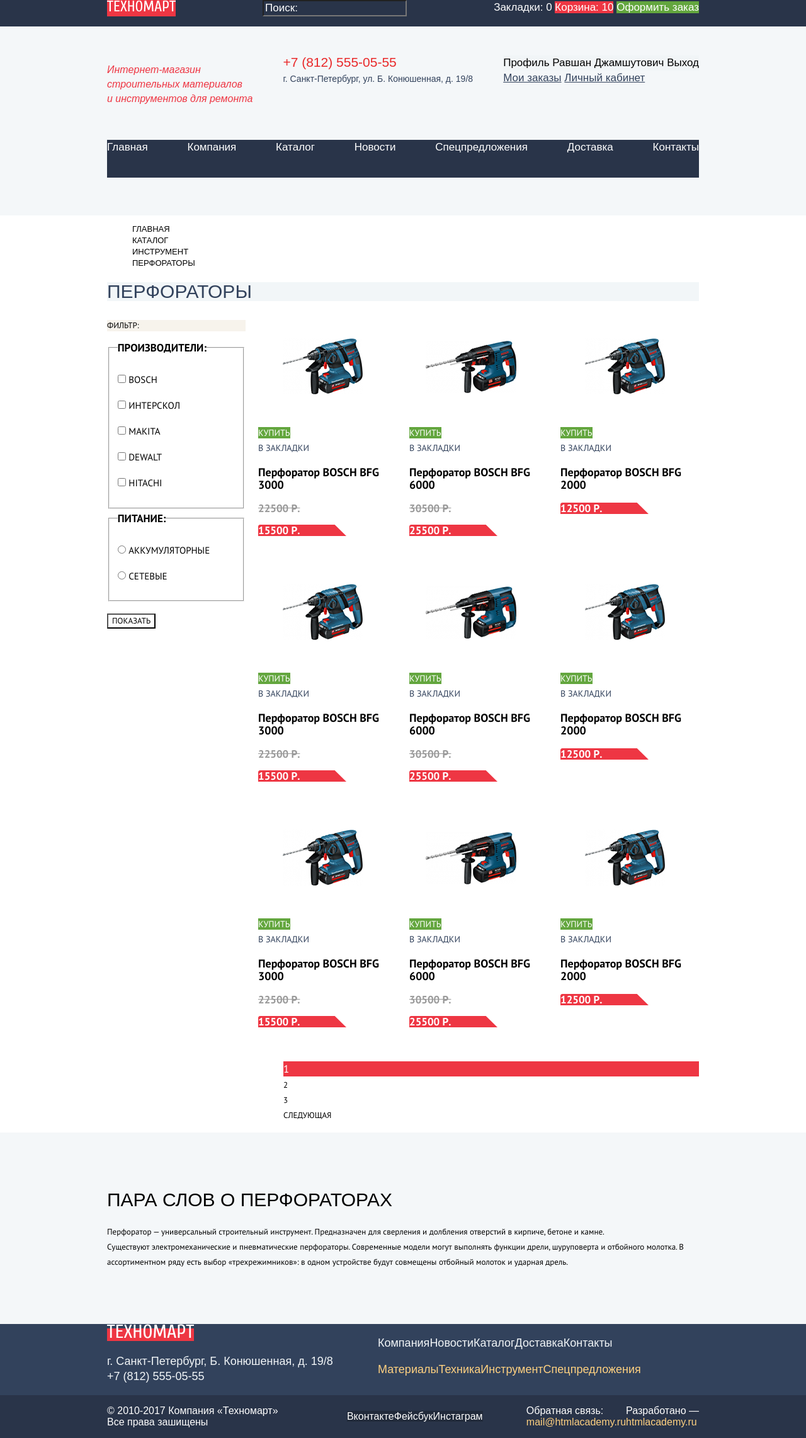
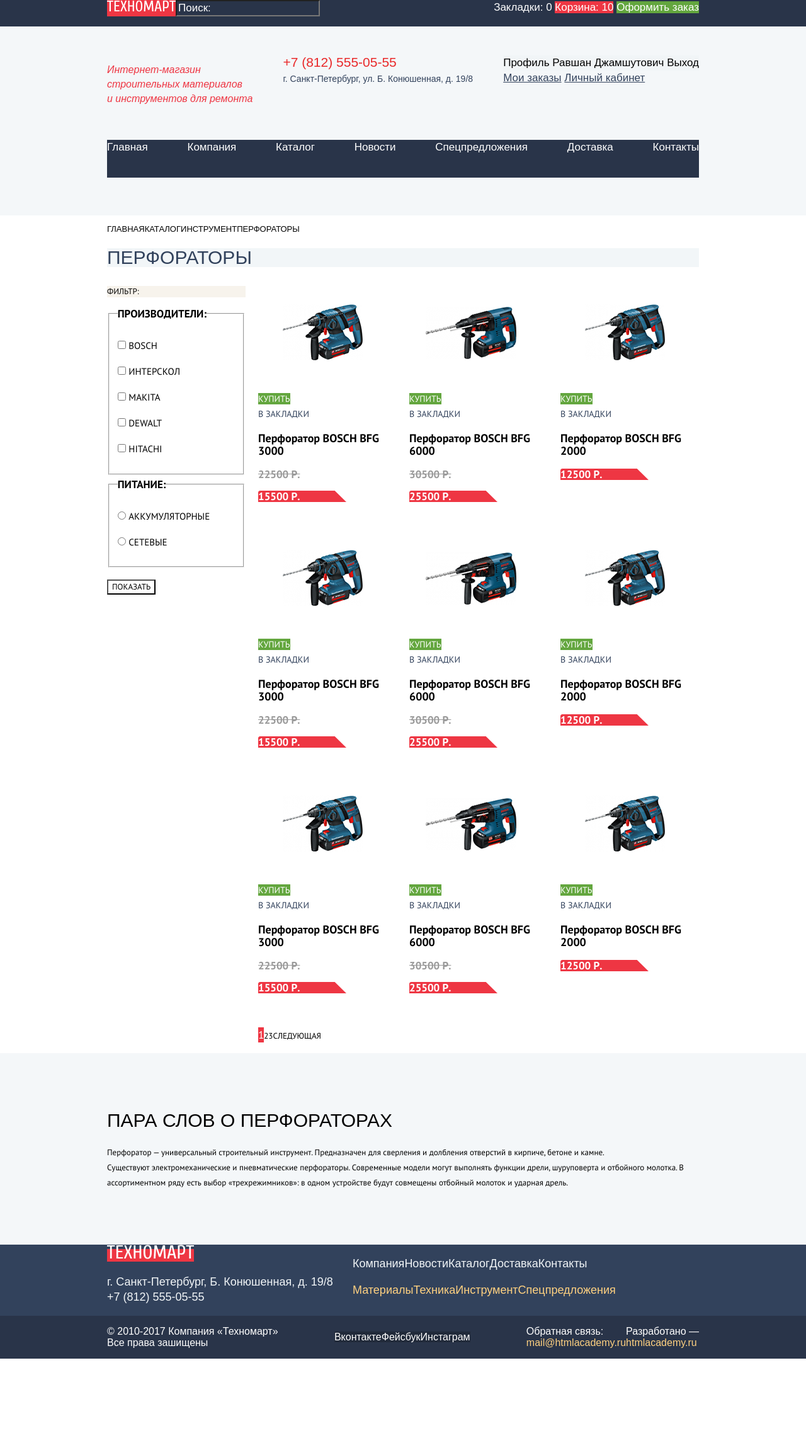
Before and after one commit to intknwn/991089-technomart-26, a plain HTML site: page catalog.html in a window 1280 px wide. Shown: the whole page at 63% size. After the commit the page ends 2157 px from the top, so only its background shows below. Drawn offline with Linux system fonts and the light colour scheme; a web font is replaced by a local one.

Commit message:
Вносит правки по замечаниям наставника

```diff
--- a/catalog.html
+++ b/catalog.html
@@ -14,9 +14,9 @@
   <header class="page-header">
     <div class="page-header-top">
       <div class="container">
+        <div class="page-header-logo">
           <a class="logo" href="index.html"><img src="img/logo-technomart.svg" width="109px" height="19px"
               alt="Техномарт"></a>
-        <div class="search">
           <form action="https://echo.htmlacademy.ru" method="get">
             <label class="visually-hidden" for="search-field">Поиск</label>
             <input class="search-field" type="search" name="search" id="search-field" placeholder="Поиск:">
@@ -319,6 +319,7 @@
           <li><a href="#">Фейсбук</a></li>
           <li><a href="#">Инстаграм</a></li>
         </ul>
+        <div class="page-footer-contacts">
           <p class="feedback">
             Обратная связь:<br>
             <a href="mailto:mail@htmlacademy.ru">mail@htmlacademy.ru</a>
@@ -327,6 +328,7 @@
             Разработано —<br>
             <a href="https://htmlacademy.ru/intensive/htmlcss">htmlacademy.ru</a>
           </p>
+        </div>
       </div>
     </div>
   </footer>
--- a/css/style.css
+++ b/css/style.css
@@ -49,14 +49,21 @@ a {
   background-color: #293449;
 }
 
+.container {
+  width: 940px;
+
+  margin: 0 auto;
+}
+
 .page-header-top .container {
   display: flex;
   flex-direction: row;
   justify-content: space-between;
+}
 
-  width: 940px;
-
-  margin: 0 auto;
+.page-header-logo {
+  display: flex;
+  flex-direction: row;
 }
 
 .logo {
@@ -249,12 +256,6 @@ a {
   background-color: #1d2739;
 }
 
-.main-content .container {
-  width: 940px;
-
-  margin: 0 auto;
-}
-
 .about-company {
   display: flex;
   flex-direction: row;
@@ -284,6 +285,8 @@ a {
 }
 
 .about-company .delivery-companies-list {
+  padding: 0 0;
+
   font-size: 18px;
   line-height: 20px;
 
@@ -325,22 +328,15 @@ a {
 .page-footer .container {
   display: flex;
   flex-direction: row;
-
-  width: 940px;
-
-  margin: 0 auto;
 }
 
 .page-footer ul {
   list-style: none;
 }
 
-.footer-navigation-top {
-  display: flex;
-  flex-direction: row;
-}
-
+.footer-navigation-top,
 .footer-navigation-bottom {
+  padding: 0 0;
   display: flex;
   flex-direction: row;
 }
@@ -384,6 +380,7 @@ a {
   flex-direction: row;
   align-items: center;
 
+  padding: 0 0;
   margin: 0 auto;
 }
 
@@ -399,6 +396,11 @@ a {
 
 .social a:active {
   text-decoration: none;
+}
+
+.page-footer-contacts {
+  display: flex;
+  flex-direction: row;
 }
 
 .feedback a,
@@ -433,6 +435,11 @@ a {
 }
 
 .breadcrumbs {
+  display: flex;
+  flex-direction: row;
+
+  padding: 0 0;
+
   font-size: 13px;
   line-height: 18px;
   color: #000000;
@@ -581,6 +588,11 @@ a {
 }
 
 .pagination {
+  display: flex;
+  flex-direction: row;
+
+  padding: 0 0;
+
   list-style: none;
 }
 
@@ -623,8 +635,3 @@ a {
   line-height: 30px;
   text-transform: uppercase;
 }
-
-.additional-info .container {
-  width: 940px;
-  margin: 0 auto;
-}
```
Also changed, not shown: index.html (+3 -1 lines). Lines whose indentation alone changed are shown as unchanged.
